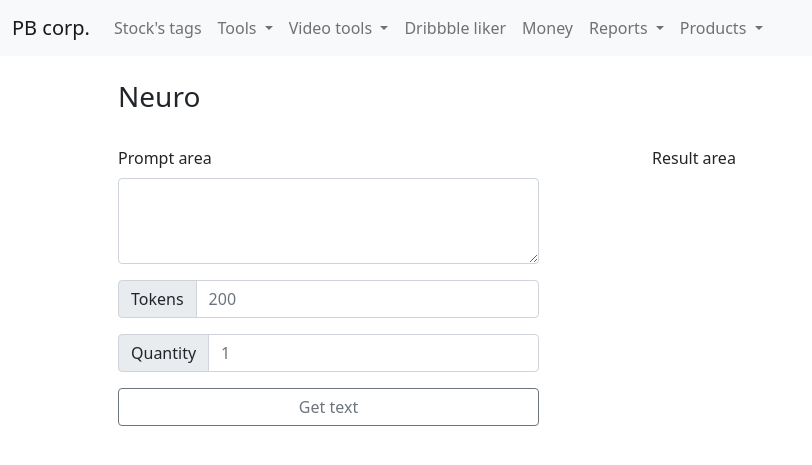
After one commit to vcslav-v/pb-portal, a Flask app: page /tools/neuro in a window 1280 px wide. The commit adds this page. Shown: the top 465 px of the page, without its empty margins (0-812 px from the left). Run offline with Flask 2, Linux system fonts and the light colour scheme; parts of the project's set-up code (start-up, migrations or seed data) failed here and were passed over.

Commit message:
add neuro

```diff
--- a/pb_portal/connectors/__init__.py
+++ b/pb_portal/connectors/__init__.py
@@ -1,4 +1,4 @@
-from . import tag_board, graphic, drbl_like, finam, link_dealer, dm_parser, contracts, video
+from . import tag_board, graphic, drbl_like, finam, link_dealer, dm_parser, contracts, video, neuro
 
 __all__ = [
     'tag_board',
@@ -9,4 +9,5 @@ __all__ = [
     'dm_parser',
     'contracts',
     'video',
+    'neuro'
 ]
--- a/pb_portal/routes/tools.py
+++ b/pb_portal/routes/tools.py
@@ -25,6 +25,25 @@ def graphics():
 def utm():
     return render_template(
         'utm_tools.html',
+    )
+
+
+@logger.catch
+@app_route.route('/neuro', methods=['GET', 'POST'])
+def neuro():
+    gpt_results = ['']
+    if request.method == 'POST':
+        params = connectors.neuro.schemas.TextGPT(
+            prompt=request.form.get('prompt')
+        )
+        if request.form.get('tokens') and request.form.get('tokens').isdigit():
+            params.tokens = int(request.form.get('tokens'))
+        if request.form.get('quantity') and request.form.get('quantity').isdigit():
+            params.quantity = int(request.form.get('quantity'))
+        gpt_results = connectors.neuro.get_gpt_text(params)
+    return render_template(
+        'neuro.html',
+        gpt_results=gpt_results,
     )
 
 
--- a/pb_portal/templates/base.html
+++ b/pb_portal/templates/base.html
@@ -28,6 +28,7 @@
                                 <ul class="dropdown-menu" aria-labelledby="navbarDropdown">
                                   <li><a class="dropdown-item" href="{{ url_for('tools.graphics') }}">Graphics</a></li>
                                   <li><a class="dropdown-item" href="{{ url_for('tools.utm') }}">UTM</a></li>
+                                  <li><a class="dropdown-item" href="{{ url_for('tools.neuro') }}">Neuro</a></li>
                                   <li><a class="dropdown-item" href="{{ url_for('contracts.contracts') }}">Contracts</a></li>
                                 </ul>
                             </li>
--- /dev/null
+++ b/pb_portal/templates/neuro.html
@@ -0,0 +1,47 @@
+{% extends "base.html" %}
+{% block app_content %}
+<div class="container">
+    <div class="row m-4">
+        <div class="col-4">
+            <h3>Neuro</h3>
+        </div>
+    </div>
+    <div class="row m-4">
+        <div class="col-5">
+            <form id="neuro" action="{{ url_for('tools.neuro') }}" method="post" enctype="multipart/form-data">
+                <div class="mb-3">
+                    <label for="promptArea" class="form-label">Prompt area</label>
+                    <textarea class="form-control" id="promptArea" rows="3" name="prompt"></textarea>
+                </div>
+                <div class="input-group mb-3">
+                    <span class="input-group-text">Tokens</span>
+                    <input type="text" class="form-control" placeholder="200"  name="tokens">
+                </div>
+                <div class="input-group mb-3">
+                    <span class="input-group-text">Quantity</span>
+                    <input type="text" class="form-control" placeholder="1" name="quantity">
+                </div>
+                <div class="d-grid gap-2">
+                    <button type="submit" class="btn btn-outline-secondary">Get text</button>
+                </div>
+            </form>
+        </div>
+        <div class="col-5 offset-md-1">
+            <label for="gpt_result" class="form-label">Result area</label>
+            <span id="gpt_result">
+                {% for gpt_result in gpt_results %}
+                    <p>
+                        {{ gpt_result }}
+                    </p>
+                {% endfor %}
+            </span>
+        </div>
+
+
+    </div>
+</div>
+{% endblock %}
+{% block script %}
+<script>
+</script>
+{% endblock %}
```
Also changed, not shown: pb_portal/connectors/neuro/__init__.py (added, +7 -0 lines), pb_portal/connectors/neuro/main.py (added, +18 -0 lines), pb_portal/connectors/neuro/schemas.py (added, +8 -0 lines).
